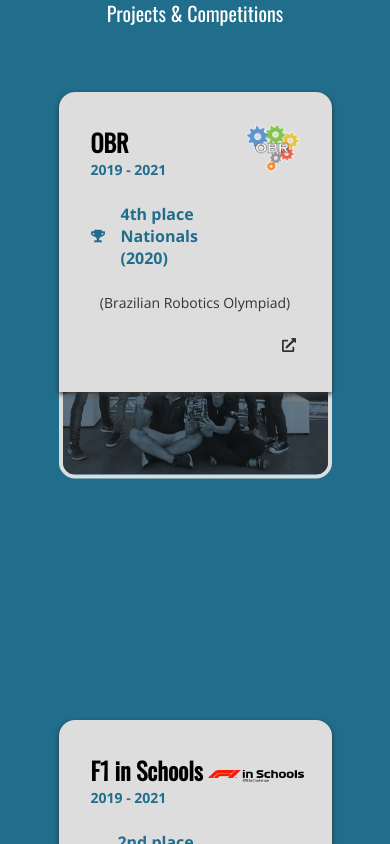
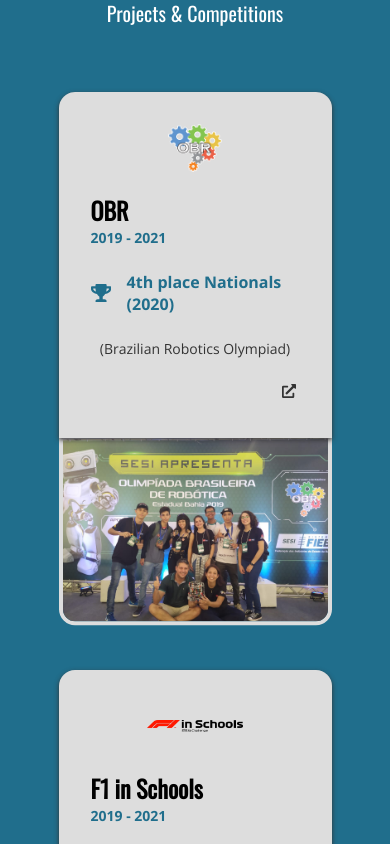
Before and after one commit to gabriel-dp/gabriel-dp.github.io_v1, a React (Create React App) app: page /about-me in a window 390 px wide. Shown: the part 1940-2784 px from the top of the page. Built offline with nearby package versions, Linux system fonts and the light colour scheme.

Commit message:
full responsive exp

```diff
--- a/src/pages/About/Experiences/ExpCard/styles.js
+++ b/src/pages/About/Experiences/ExpCard/styles.js
@@ -8,35 +8,25 @@
     display: flex;
     flex-direction: row;
 
-    :hover {
-        .image {
-            transform: translateX(5%);
-            img {
-                filter: none;
-            }
-        }
-
-        .details {
-            transform: translateX(-10%);
-        }
-    }
-
-    @media (max-width: 1000px) {
-        flex-direction: column-reverse;
-        align-items: center;
-
+    @media (min-width: 1000px) {
         :hover {
             .image {
-                transform: translateY(-2.5%);
+                transform: translateX(5%);
                 img {
                     filter: none;
                 }
             }
 
             .details {
-                transform: translateX(0);
+                transform: translateX(-10%);
             }
         }
+    }
+
+
+    @media (max-width: 999px) {
+        flex-direction: column-reverse;
+        align-items: center;
     }
 `;
 
@@ -60,12 +50,18 @@
         filter:  sepia(84%) hue-rotate(164deg) brightness(50%) contrast(98%);
         min-width: 100%;
         object-fit: cover;
+        object-position: top;
     }
 
-    @media (max-width: 1000px) {
+    @media (max-width: 999px) {
         width: 100%;
-        transform: translateY(-70%);
+        height: 12rem;
+        transform: translate(0, -2.5%);
         border-radius: 0 0 1rem 1rem;
+
+        img {
+            filter: none;
+        }
     }
 `;
 
@@ -85,7 +81,7 @@
     z-index: 1;
     position: relative;
 
-    @media (max-width: 1000px) {
+    @media (max-width: 999px) {
         width: 100%;
         transform: none;
         border-radius: 1rem 1rem 0 0;
@@ -104,7 +100,18 @@
         height: 3rem;
         width: 6rem;
         object-fit: contain;
-        object-position: right
+        object-position: right;
+
+        @media (max-width: 500px) {
+            object-position: center;
+            margin-left: 50%;
+            transform: translateX(-50%);
+            margin-bottom: 1.25rem;
+        }
+    }
+
+    @media (max-width: 500px) {
+        flex-direction: column-reverse;
     }
 `;
 
```
